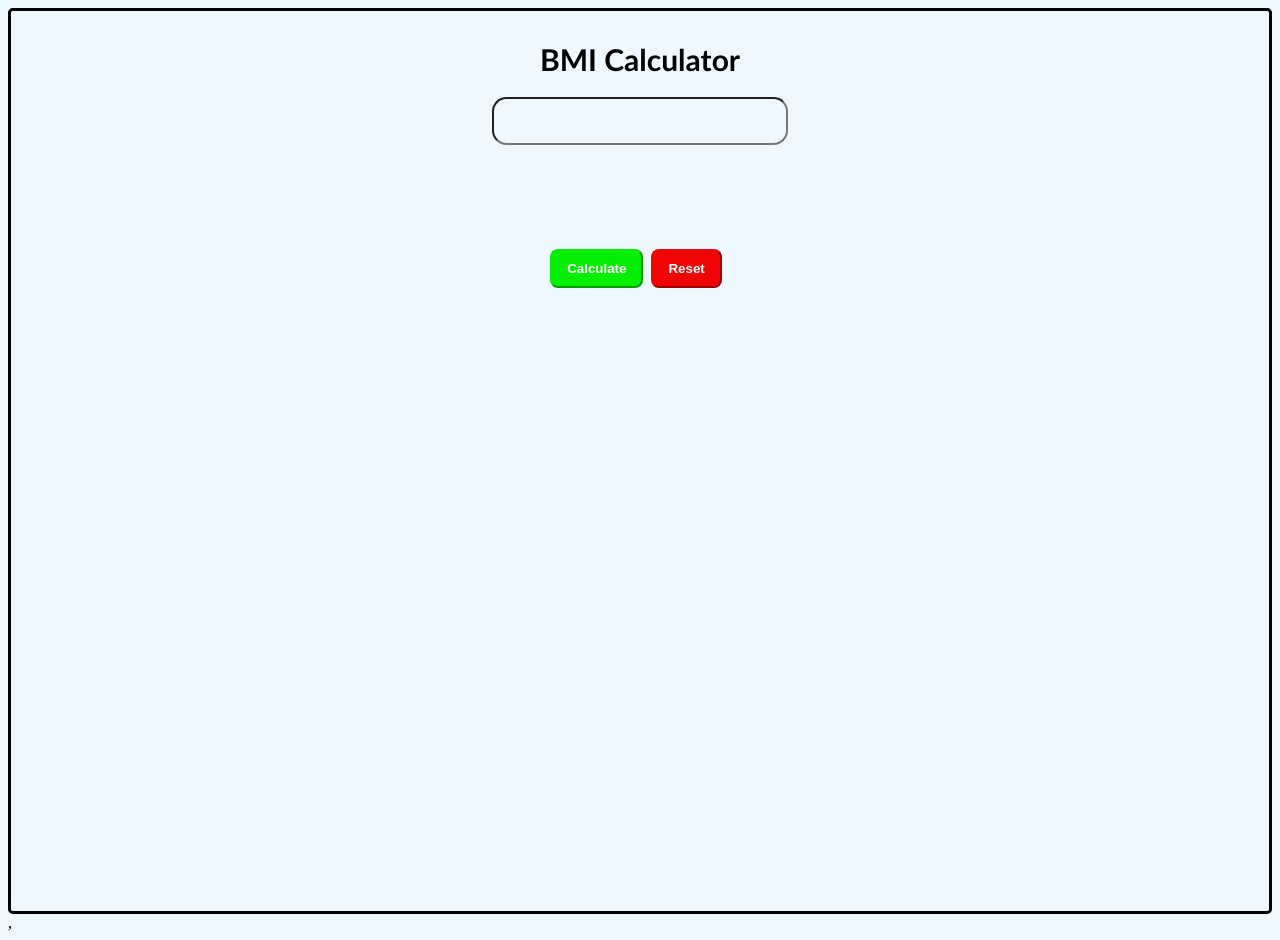
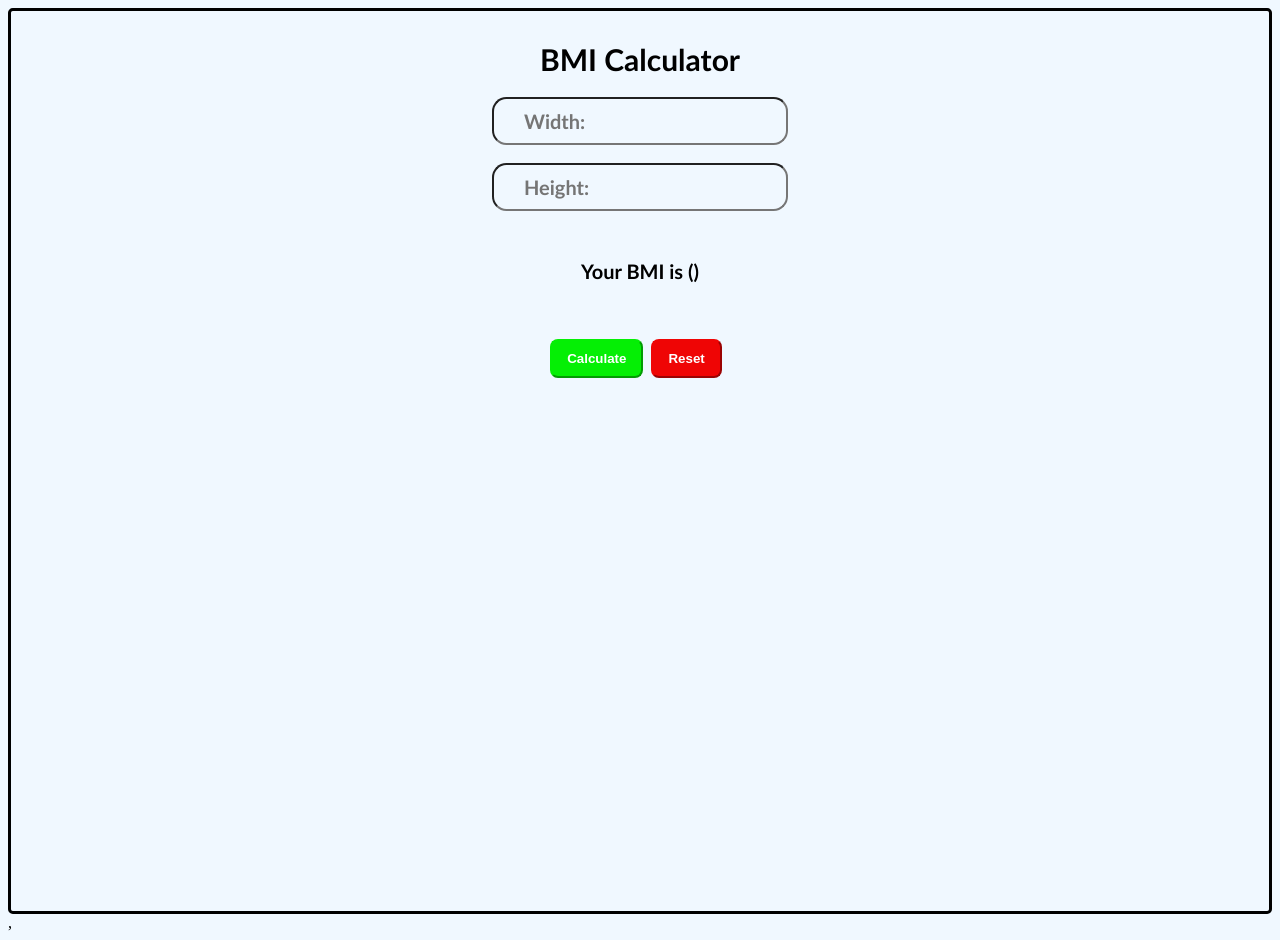
Before and after one commit to HardikMarlapudi/BMI-Calculator, a React (Vite) app in the folder BMI-Calculator/: page / in a window 1280 px wide. Built offline with nearby package versions, Linux system fonts and the light colour scheme.

Commit message:
fixed js code, just need to test it

```diff
--- a/BMI-Calculator/src/BMICalculator.jsx
+++ b/BMI-Calculator/src/BMICalculator.jsx
@@ -3,14 +3,16 @@ import './BMICalculator.css';
 
 function BMICalculator() {
 
-    let [BMI, setBMI] = useState(0);
-    let [weight, setWeight] = useState(0);
-    let [height, setHeight] = useState(0);
+    const [BMI, setBMI] = useState(null);
+    const [weight, setWeight] = useState('');
+    const [height, setHeight] = useState('');
+    const [message, setMessage] = useState('');
 
-   function reset() {
-        setBMI(0);
-        setWeight(0);
-        setHeight(0);
+   const reset = () => {
+        setBMI(null);
+        setWeight('');
+        setHeight('');
+        setMessage('');
 
     if (document.getElementById("BMIinput") != null) {
         document.getElementById("BMIinput").value = "";
@@ -19,32 +21,40 @@ function BMICalculator() {
 }
 
    function calculate() {
-        BMI = weight / (height ** 2) / 703;
+
+        if (!weight || !height || isNaN(weight) || isNaN(height)) {
+            setMessage("Please enter valid weight and height.");
+            return;
+        }
+
+        // BMI formula for imperial units
+        const calculatedBMI = () => weight / (height ** 2) / 703;
+        setBMI(calculatedBMI.toFixed(1));
 
         if(BMI < 18.5) {
 
             document.getElementById("BMIOutput").textContent = `${`Your BMI is ${BMI} (Underweight)`}`;
-            console.log(BMI);
+            setMessage('UnderWeight');
 
         } else if (BMI >= 18.5 && BMI >= 24.5) {
 
             document.getElementById("BMIOutput").textContent = `${`Your BMI is ${BMI} (Normal weight)`}`;
-            console.log(BMI);
+            setMessage('Normal Weight');
 
         } else if (BMI >= 25 && BMI >= 29.9) {
 
             document.getElementById("BMIOutput").textContent = `${`Your BMI is ${BMI} (Overweight)`}`;
-            console.log(BMI);
+            setMessage('OverWeight');
 
         } else if (BMI >= 30) {
 
             document.getElementById("BMIOutput").textContent = `${`Your BMI is ${BMI} (Obese)`}`;
-            console.log(BMI);
+            setMessage('Obese');
 
         } else {
 
             document.getElementById("BMIOutput").textContent = `${`Error`}`;
-            console.log('Error');
+            setMessage('Error');
 
         }
    }
@@ -56,8 +66,22 @@ function BMICalculator() {
 
         <h1 id="title">BMI Calculator</h1>
 
-        <center><input type="text" id="BMIinput"></input></center><br></br>
-        <center><p type="text" id="BMIOutput"></p></center><br></br>
+        <center>
+            <input
+                type="number"
+                id="BMIinput"
+                placeholder="Width: "
+                value={weight}
+                onChange={(e) => setWeight(e.target.value)}></input></center><br></br>
+        <center>
+            <input
+                type="text"
+                id="BMIinput"
+                placeholder="Height: "
+                value={height}
+                onChange={(e) => setHeight(e.target.value)}></input></center><br></br>
+        <center>
+            <p type="text" id="BMIOutput">Your BMI is {BMI} ({message})</p>{!BMI && message && <p>{message}</p>}</center><br></br>
 
         <div className="buttons">
         <button id="BMIButton" onClick={calculate}>Calculate</button>
```
